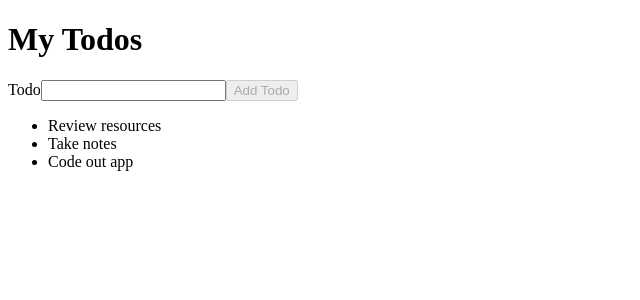
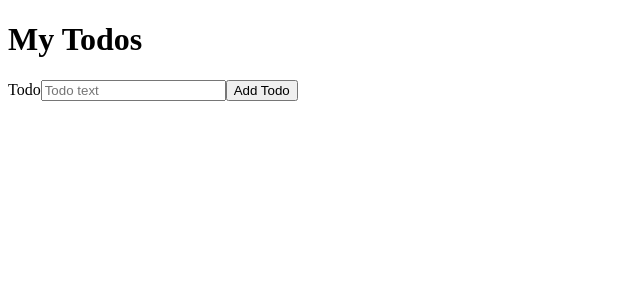
Before and after one commit to kavanahegde/todo-list, a React (Vite) app: page / in a window 1280 px wide. Shown: the top 300 px of the page, without its empty margins (0-640 px from the left). Built offline with nearby package versions, Linux system fonts and the light colour scheme.

Commit message:
Add dynamic todo functionality

```diff
--- a/src/App.jsx
+++ b/src/App.jsx
@@ -3,19 +3,22 @@
 import TodoList from "./TodoList.jsx";
 import TodoForm from "./TodoForm.jsx";
 
-const todos = [
-  { id: 1, title: "Review resources" },
-  { id: 2, title: "Take notes" },
-  { id: 3, title: "Code out app" },
-];
+function App() {
+  const [todoList, setTodoList] = useState([]);
 
-function App() {
-  const [todoList, setTodoList] = useState(todos);
+  const addTodo = (todoTitle) => {
+    const newTodo = {
+      id: Date.now(),
+      title: todoTitle,
+    };
+
+    setTodoList((previous) => [newTodo, ...previous]);
+  };
 
   return (
     <div>
       <h1>My Todos</h1>
-      <TodoForm />
+      <TodoForm onAddTodo={addTodo} />
       <TodoList todoList={todoList} />
     </div>
   );
--- a/src/TodoForm.jsx
+++ b/src/TodoForm.jsx
@@ -1,9 +1,34 @@
-function TodoForm() {
+import { useRef } from "react";
+
+function TodoForm({ onAddTodo }) {
+  const inputRef = useRef();
+
+  const handleAddTodo = (event) => {
+    event.preventDefault();
+
+    const todoTitle = event.target.todoTitle.value.trim();
+
+    if (todoTitle) {
+      onAddTodo(todoTitle);
+      event.target.reset();
+      inputRef.current.focus();
+    }
+  };
+
   return (
-      <form>
+    <form onSubmit={handleAddTodo}>
       <label htmlFor="todoTitle">Todo</label>
-        <input type="text" id="todoTitle" />
-        <button type="submit" disabled>
+
+      <input
+        ref={inputRef}
+        type="text"
+        id="todoTitle"
+        name="todoTitle"
+        placeholder="Todo text"
+        required
+      />
+
+      <button type="submit">
         Add Todo
       </button>
     </form>
```
Lines whose indentation alone changed are shown as unchanged.
